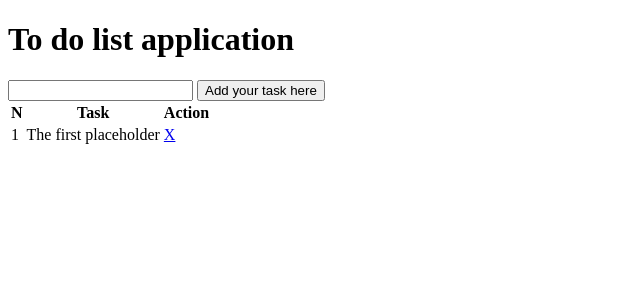
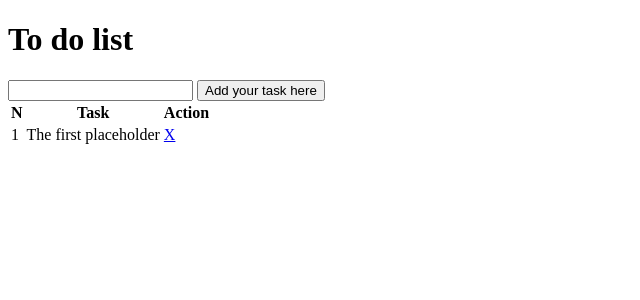
Before and after one commit to Mbozuwa/to-do-list, a PHP site: page / in a window 1280 px wide. Shown: the top 300 px of the page, without its empty margins (0-640 px from the left). Run offline with PHP 8.4, Linux system fonts and the light colour scheme.

Commit message:
index updated

```diff
--- a/index.php
+++ b/index.php
@@ -4,6 +4,7 @@
 	if (isset($_POST['submit'])) {
 		$task = $_POST['task'];
 
+		$query = "SELECT * FROM tasks WHERE task = '$task'";
 		mysql_query($db, "INSERT INTO tasks (task) VALUES ('$task')");
 		header('location: index.php');
 	}
@@ -16,7 +17,7 @@
 </head>
 <body>
 	<div class="header">
-		<h1>To do list application</h1>
+		<h1>To do list </h1>
 	</div>
 
 	<form method="POST" action="index.php">
```
